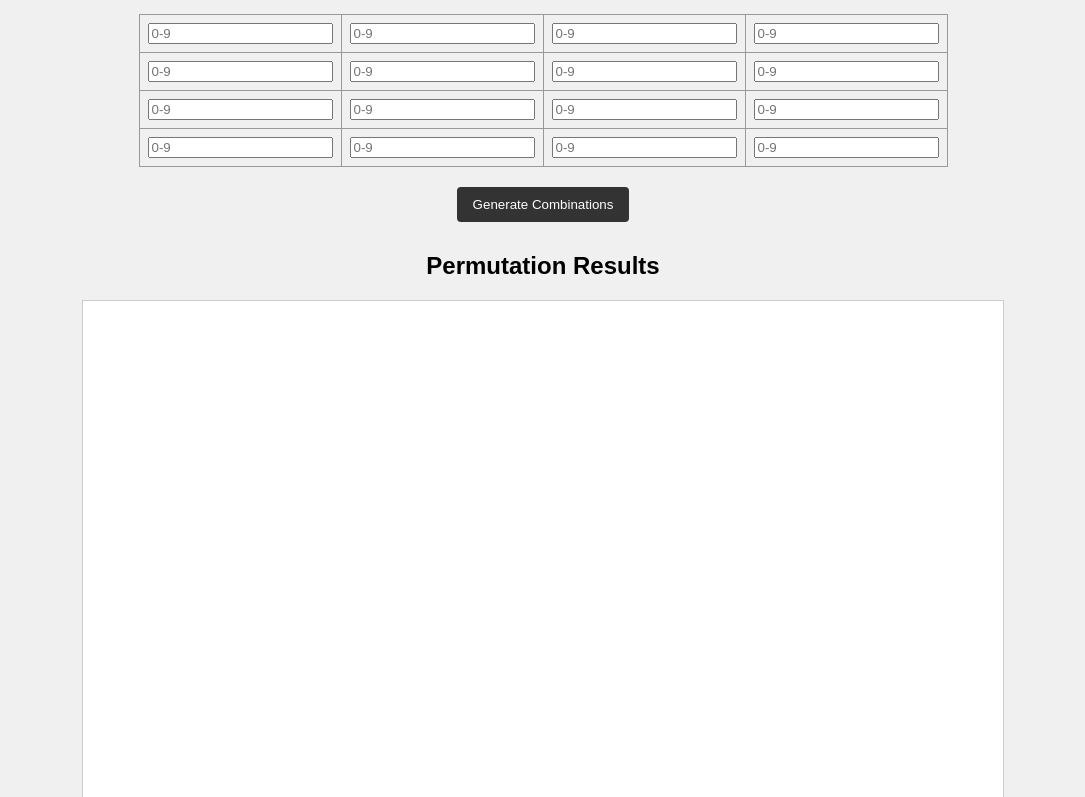
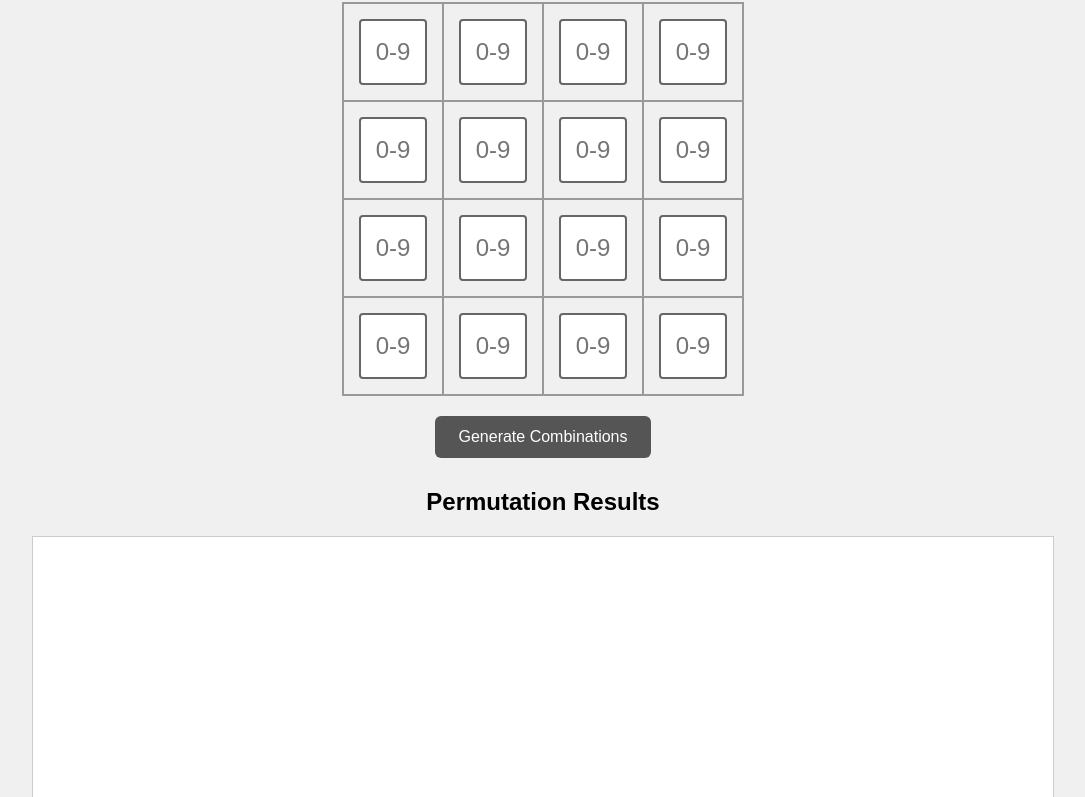
Before and after one commit to Rexy49/Rexy, a plain HTML site: page index.html in a window 1280 px wide. Shown: the part 94-891 px from the top of the page, without its empty margins (97-1182 px from the left). Drawn offline with Linux system fonts and the light colour scheme.

Commit message:
Update index.html

```diff
--- a/index.html
+++ b/index.html
@@ -10,99 +10,108 @@
     font-family: Arial, sans-serif;
     padding: 20px;
   }
+
   h1 {
     text-align: center;
+    margin-bottom: 10px;
   }
+
+  /* Larger, clearer 4x4 grid style */
   table {
-    margin: 20px auto;
+    margin: 0 auto 20px auto;
     border-collapse: collapse;
+    width: fit-content;
   }
+
   td {
-    border: 1px solid #999;
-    padding: 8px;
+    border: 2px solid #999;
+    padding: 15px;
   }
-  input[type="number"] {
-    width: 50px;
-    font-size: 16px;
+
+  input[type="text"] {
+    width: 60px;
+    height: 60px;
+    font-size: 24px;
     text-align: center;
-  }
-  #buttons {
-    text-align: center;
-    margin-bottom: 20px;
-  }
-  button {
-    background: #333;
-    color: #fff;
-    border: none;
-    padding: 10px 16px;
-    margin: 0 8px;
-    cursor: pointer;
+    border: 2px solid #666;
     border-radius: 4px;
   }
-  button:hover {
-    background: #555;
+
+  #generateBtn {
+    display: block;
+    margin: 0 auto 20px auto;
+    background-color: #555;
+    color: white;
+    border: none;
+    padding: 12px 24px;
+    font-size: 16px;
+    border-radius: 6px;
+    cursor: pointer;
   }
+
+  #generateBtn:hover {
+    background-color: #777;
+  }
+
+  h2 {
+    text-align: center;
+    margin-top: 30px;
+  }
+
   #results {
-    max-width: 900px;
-    margin: 0 auto;
+    max-width: 1000px;
+    margin: 10px auto;
     background: #fff;
     border: 1px solid #ccc;
     padding: 10px;
-    white-space: pre-wrap;
     font-family: monospace;
-    overflow-x: auto;
     height: 500px;
     overflow-y: auto;
-  }
-  h2 {
-    margin-top: 30px;
-    text-align: center;
+    white-space: pre-wrap;
   }
 </style>
 </head>
 <body>
 
-<h1>Fill the 4x4 Grid Generator</h1>
+<h1 style="text-align:center;">Fill the 4x4 Grid and Generate Permutations</h1>
 
 <!-- 4x4 Input Grid -->
-<table id="gridTable">
-  <tbody>
-    <!-- JS will populate -->
-  </tbody>
-</table>
+<table id="gridTable"></table>
 
-<div id="buttons">
-  <button id="generateBtn">Generate Combinations</button>
-</div>
+<!-- Generate Button -->
+<button id="generateBtn">Generate Combinations</button>
 
-<h2>Permutation Results</h2>
+<h2 style="text-align:center;">Permutation Results</h2>
 <div id="results"></div>
 
 <script>
-  // Generate 4x4 input grid with restrictions
-  const tbody = document.querySelector('#gridTable tbody');
+  // Generate a large, clear 4x4 grid
+  const tbody = document.querySelector('#gridTable');
+
   for (let r=0; r<4; r++) {
-    const tr = document.createElement('tr');
+    const row = document.createElement('tr');
     for (let c=0; c<4; c++) {
-      const td = document.createElement('td');
+      const cell = document.createElement('td');
       const input = document.createElement('input');
-      input.type = 'text'; // Use text to better control input
-      input.maxLength = 1; // Only 1 character
-      input.pattern = '[0-9]'; // Only digits
+      input.type = 'text';
+      input.maxLength = 1; // only one character
+      input.pattern = '[0-9]'; // only digits
       input.placeholder = '0-9';
       input.id = `cell-${r}-${c}`;
+
       // Restrict input to digits 0-9
       input.addEventListener('input', () => {
-        input.value = input.value.replace(/[^0-9]/g, ''); // Remove non-digits
+        input.value = input.value.replace(/[^0-9]/g, '');
       });
-      td.appendChild(input);
-      tr.appendChild(td);
+
+      cell.appendChild(input);
+      row.appendChild(cell);
     }
-    tbody.appendChild(tr);
+    tbody.appendChild(row);
   }
 
   document.getElementById('generateBtn').addEventListener('click', () => {
-    // Collect digits
+    // Collect digits from the grid
     const digits = [];
     for (let r=0; r<4; r++) {
       for (let c=0; c<4; c++) {
@@ -115,12 +124,13 @@
       }
     }
 
-    // Generate unique permutations using counting method
+    // Count occurrences of each digit
     const counts = {};
     digits.forEach(d => { counts[d] = (counts[d] || 0) + 1; });
 
     const uniquePerms = new Set();
 
+    // Recursive function for unique permutations
     const permuteUnique = (path, remainingCounts) => {
       if (path.length === 16) {
         uniquePerms.add(path.join(''));
@@ -140,23 +150,15 @@
     // Convert set to array
     const permsArray = Array.from(uniquePerms);
 
-    // Display
-    displayPermutations(permsArray);
-  });
-
-  function displayPermutations(perms) {
+    // Display the results
     const container = document.getElementById('results');
     let html = '';
-
-    html += `Total unique permutations: ${perms.length}\n\n`;
-
-    // List all permutations
-    perms.forEach((p, index) => {
+    html += `Total unique permutations: ${permsArray.length}\n\n`;
+    permsArray.forEach((p, index) => {
       html += `${index + 1}. ${p}\n`;
     });
-
     container.textContent = html;
-  }
+  });
 </script>
 
 </body>
```
